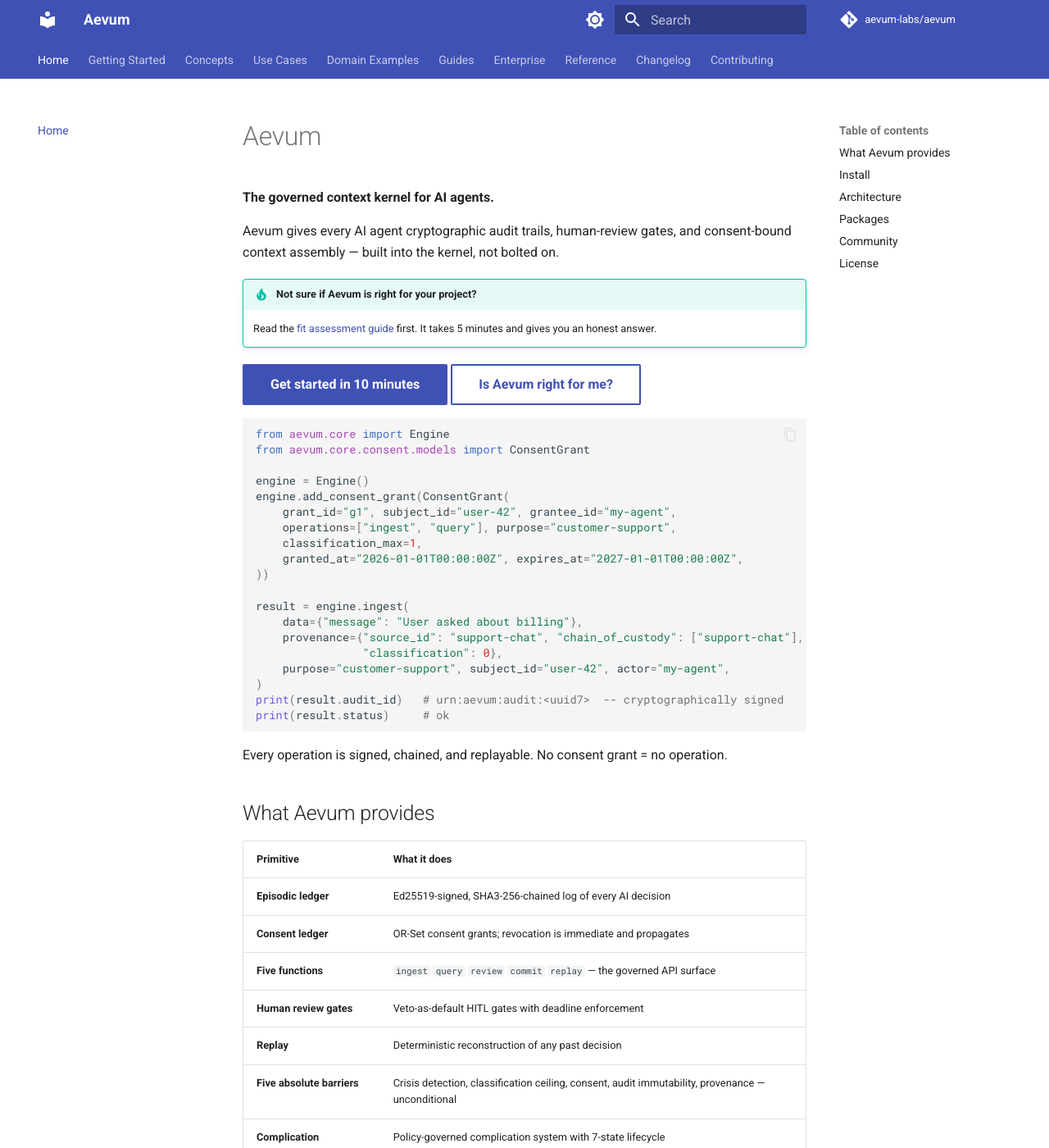
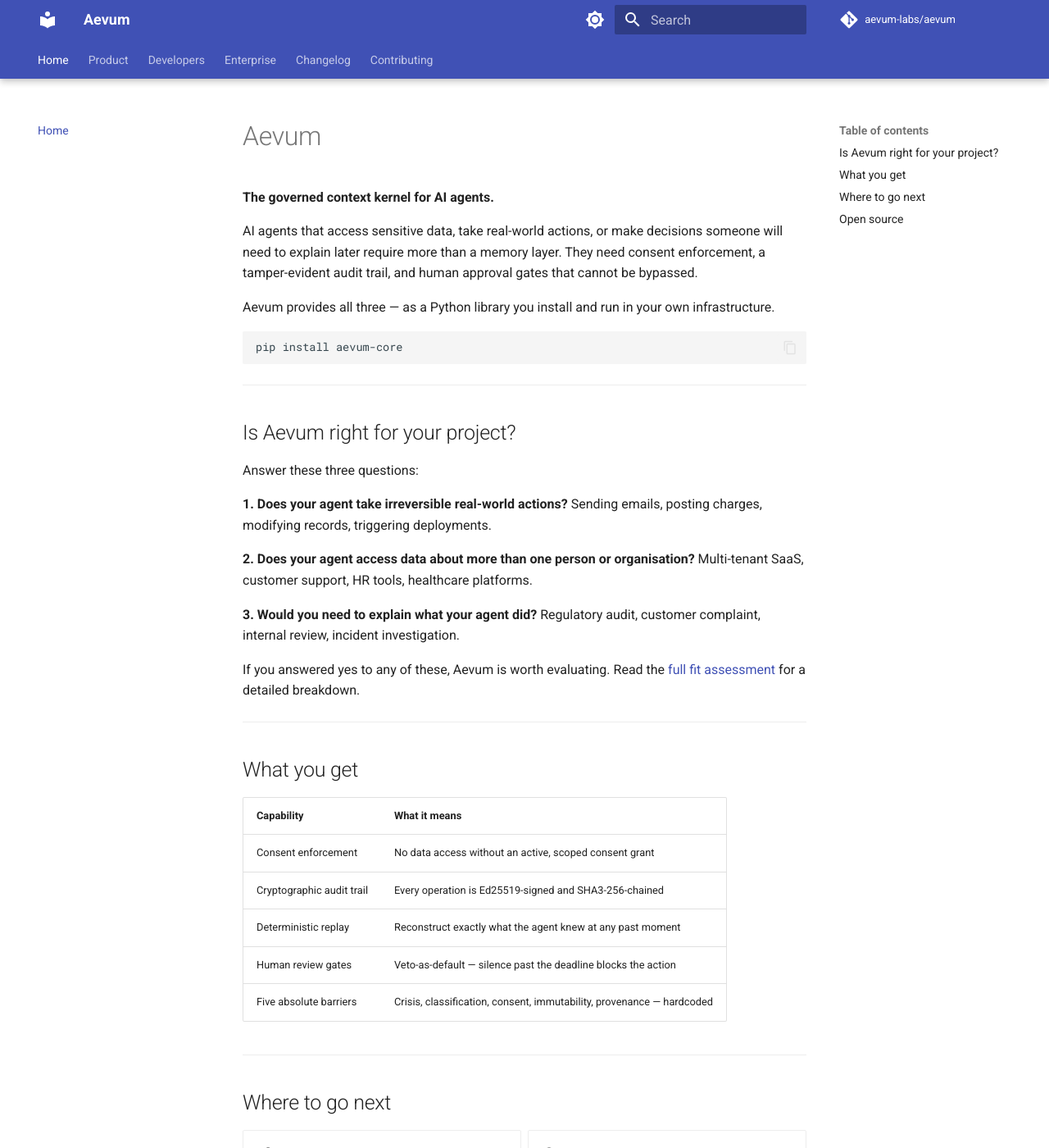
Before and after one commit to aevum-labs/aevum, an MkDocs documentation site: the page built from docs/index.md, in a window 1280 px wide and 1400 px high. Shown: the whole window at 82% size. Built offline with MkDocs 1.6.1 and Material for MkDocs 9.7.7, drawn with Linux system fonts in a browser that asks for light colours; comment, search, counter and statistics services are not loaded; the version menu is left out; some of the changed text lies outside the part shown.

Commit message:
Restructure nav into tabs, add GA4 analytics
https://claude.ai/code/session_01LMB8Ke46DsMVdtW4zpDgxT
Signed-off-by: Claude <noreply@anthropic.com>

````diff
--- a/docs/index.md
+++ b/docs/index.md
@@ -2,108 +2,87 @@
 
 **The governed context kernel for AI agents.**
 
-Aevum gives every AI agent cryptographic audit trails, human-review gates,
-and consent-bound context assembly — built into the kernel, not bolted on.
+AI agents that access sensitive data, take real-world actions, or make
+decisions someone will need to explain later require more than a memory
+layer. They need consent enforcement, a tamper-evident audit trail, and
+human approval gates that cannot be bypassed.
 
-!!! tip "Not sure if Aevum is right for your project?"
-    Read the [fit assessment guide](guides/fit-assessment.md) first.
-    It takes 5 minutes and gives you an honest answer.
+Aevum provides all three — as a Python library you install and run
+in your own infrastructure.
 
-[Get started in 10 minutes](getting-started/quickstart.md){ .md-button .md-button--primary }
-[Is Aevum right for me?](guides/fit-assessment.md){ .md-button }
-
-```python
-from aevum.core import Engine
-from aevum.core.consent.models import ConsentGrant
-
-engine = Engine()
-engine.add_consent_grant(ConsentGrant(
-    grant_id="g1", subject_id="user-42", grantee_id="my-agent",
-    operations=["ingest", "query"], purpose="customer-support",
-    classification_max=1,
-    granted_at="2026-01-01T00:00:00Z", expires_at="2027-01-01T00:00:00Z",
-))
-
-result = engine.ingest(
-    data={"message": "User asked about billing"},
-    provenance={"source_id": "support-chat", "chain_of_custody": ["support-chat"],
-                "classification": 0},
-    purpose="customer-support", subject_id="user-42", actor="my-agent",
-)
-print(result.audit_id)   # urn:aevum:audit:<uuid7>  -- cryptographically signed
-print(result.status)     # ok
+```bash
+pip install aevum-core
 ```
 
-Every operation is signed, chained, and replayable. No consent grant = no operation.
+---
 
-## What Aevum provides
+## Is Aevum right for your project?
 
-| Primitive | What it does |
+Answer these three questions:
+
+**1. Does your agent take irreversible real-world actions?**
+Sending emails, posting charges, modifying records, triggering deployments.
+
+**2. Does your agent access data about more than one person or organisation?**
+Multi-tenant SaaS, customer support, HR tools, healthcare platforms.
+
+**3. Would you need to explain what your agent did?**
+Regulatory audit, customer complaint, internal review, incident investigation.
+
+If you answered yes to any of these, Aevum is worth evaluating.
+Read the [full fit assessment](guides/fit-assessment.md) for a
+detailed breakdown.
+
+---
+
+## What you get
+
+| Capability | What it means |
 |---|---|
-| **Episodic ledger** | Ed25519-signed, SHA3-256-chained log of every AI decision |
-| **Consent ledger** | OR-Set consent grants; revocation is immediate and propagates |
-| **Five functions** | `ingest` `query` `review` `commit` `replay` — the governed API surface |
-| **Human review gates** | Veto-as-default HITL gates with deadline enforcement |
-| **Replay** | Deterministic reconstruction of any past decision |
-| **Five absolute barriers** | Crisis detection, classification ceiling, consent, audit immutability, provenance — unconditional |
-| **Complication framework** | Policy-governed complication system with 7-state lifecycle |
-| **MCP integration** | All five functions available as tools for any MCP-compatible host |
-| **Agent autonomy levels** | L1–L5 DeepMind taxonomy with automatic review triggers |
+| Consent enforcement | No data access without an active, scoped consent grant |
+| Cryptographic audit trail | Every operation is Ed25519-signed and SHA3-256-chained |
+| Deterministic replay | Reconstruct exactly what the agent knew at any past moment |
+| Human review gates | Veto-as-default — silence past the deadline blocks the action |
+| Five absolute barriers | Crisis, classification, consent, immutability, provenance — hardcoded |
 
-## Install
+---
 
-```bash
-pip install aevum-core          # kernel only
-pip install aevum-server        # + HTTP API
-pip install "aevum-core[cedar]" # + real Cedar policy enforcement
-```
+## Where to go next
 
-## Architecture
+<div class="grid cards" markdown>
 
-```
-┌─────────────────────────────────────┐
-│           Your application          │
-├──────────────┬──────────────────────┤
-│  aevum-mcp   │  aevum-server        │  ← Entry points
-│  (MCP tools) │  (HTTP API)          │
-├──────────────┴──────────────────────┤
-│            aevum-core               │  ← Kernel
-│  ingest  query  review  commit  replay
-│  ┌─────────────┐  ┌──────────────┐  │
-│  │ Episodic    │  │ Consent      │  │
-│  │ ledger      │  │ ledger       │  │
-│  │ (sigchain)  │  │ (OR-Set)     │  │
-│  └─────────────┘  └──────────────┘  │
-│  ┌──────────────────────────────┐   │
-│  │ Five absolute barriers       │   │
-│  └──────────────────────────────┘   │
-├─────────────────────────────────────┤
-│  aevum-store-oxigraph / -postgres   │  ← Graph backends
-└─────────────────────────────────────┘
-```
+-   :material-rocket-launch: **New to Aevum?**
 
-## Packages
+    Start with the quickstart — working code in under 10 minutes.
 
-| Package | Purpose |
-|---|---|
-| `aevum-core` | Context kernel: five functions, sigchain, barriers, consent |
-| `aevum-server` | HTTP API wrapping the five functions |
-| `aevum-sdk` | Complication developer kit |
-| `aevum-store-oxigraph` | Embedded RDF graph backend (single-node) |
-| `aevum-store-postgres` | PostgreSQL graph + consent + ledger backend |
-| `aevum-mcp` | MCP server for any MCP-compatible host (Claude Desktop, Cursor, and others) |
-| `aevum-oidc` | OIDC token validation complication |
-| `aevum-llm` | LiteLLM-backed LLM complication with audit trail |
-| `aevum-cli` | `aevum server start`, `aevum store migrate`, and more |
+    [Quickstart →](getting-started/quickstart.md)
 
-## Community
+-   :material-help-circle: **Not sure if it fits?**
 
-- **Questions and discussion:** [GitHub Discussions](https://github.com/aevum-labs/aevum/discussions)
-- **Bug reports:** [GitHub Issues](https://github.com/aevum-labs/aevum/issues)
-- **Security vulnerabilities:** [GitHub Security Advisories](https://github.com/aevum-labs/aevum/security/advisories/new) (private)
-- **Spec and conformance:** [aevum-labs/aevum-spec](https://github.com/aevum-labs/aevum-spec) and [aevum-labs/aevum-conformance](https://github.com/aevum-labs/aevum-conformance)
+    Answer three questions and get an honest recommendation.
 
-## License
+    [Fit Assessment →](guides/fit-assessment.md)
 
-Code: Apache-2.0
-Specification: CC-BY-4.0 + OWFa 1.0.1
+-   :material-domain: **Enterprise evaluation?**
+
+    Security architecture, threat model, license analysis, and more.
+
+    [Enterprise Package →](enterprise/overview.md)
+
+-   :material-book-open: **Want to understand the design?**
+
+    End-to-end data flow, the five functions, and the sigchain.
+
+    [How It Works →](concepts/how-it-works.md)
+
+</div>
+
+---
+
+## Open source
+
+Apache-2.0 ·
+[github.com/aevum-labs/aevum](https://github.com/aevum-labs/aevum)
+
+Self-hosted — your data never leaves your infrastructure.
+No vendor API. No telemetry. No SaaS dependency.
--- a/mkdocs.yml
+++ b/mkdocs.yml
@@ -23,8 +23,10 @@ theme:
         name: Switch to light mode
   features:
     - navigation.tabs
+    - navigation.tabs.sticky
     - navigation.sections
     - navigation.expand
+    - navigation.indexes
     - navigation.top
     - search.suggest
     - search.highlight
@@ -59,41 +61,51 @@ markdown_extensions:
   - toc:
       permalink: true
   - attr_list
+  - md_in_html
 
 extra:
+  analytics:
+    provider: google
+    property: G-FHDQEMNCM2
   social:
     - icon: fontawesome/brands/github
       link: https://github.com/aevum-labs/aevum
-  version:
-    provider: mike
 
 nav:
   - Home: index.md
-  - Getting Started:
-    - Quickstart: getting-started/quickstart.md
-    - Installation: getting-started/installation.md
-    - MCP Setup: getting-started/mcp-setup.md
-    - Windows Guide: getting-started/quickstart-windows.md
-    - FAQ: getting-started/faq.md
-  - Concepts:
-    - How It Works: concepts/how-it-works.md
-    - The Five Functions: concepts/five-functions.md
-    - The Five Barriers: concepts/five-barriers.md
-    - Consent Model: concepts/consent-model.md
-    - The Sigchain: concepts/sigchain.md
-  - Use Cases:
-    - Billing Inquiry: use-cases/billing-inquiry.md
-    - Enterprise Scenarios: use-cases/enterprise-scenarios.md
-  - Domain Examples:
-    - Overview: domain-examples/index.md
-    - Healthcare (FHIR R4): domain-examples/healthcare.md
-    - Finance (SOX): domain-examples/finance.md
-    - Legal (GDPR): domain-examples/legal.md
-  - Guides:
-    - Is Aevum Right for You?: guides/fit-assessment.md
-    - Guide by User Type: guides/non-enterprise.md
-    - Building an Integration Layer: guides/integration-layer.md
-    - Troubleshooting: guides/troubleshooting.md
+  - Product:
+    - What is Aevum?: product/what-is-aevum.md
+    - Is It Right for You?: guides/fit-assessment.md
+    - Use Cases: use-cases/enterprise-scenarios.md
+    - By User Type: guides/non-enterprise.md
+  - Developers:
+    - Getting Started:
+      - Quickstart: getting-started/quickstart.md
+      - Installation: getting-started/installation.md
+      - MCP Setup: getting-started/mcp-setup.md
+      - Windows Guide: getting-started/quickstart-windows.md
+      - FAQ: getting-started/faq.md
+    - Concepts:
+      - How It Works: concepts/how-it-works.md
+      - Five Functions: concepts/five-functions.md
+      - Five Barriers: concepts/five-barriers.md
+      - Consent Model: concepts/consent-model.md
+      - The Sigchain: concepts/sigchain.md
+    - Guides:
+      - Integration Layer: guides/integration-layer.md
+      - Billing Walkthrough: use-cases/billing-inquiry.md
+      - Troubleshooting: guides/troubleshooting.md
+    - Domain Examples:
+      - Overview: domain-examples/index.md
+      - Healthcare (FHIR R4): domain-examples/healthcare.md
+      - Finance (SOX): domain-examples/finance.md
+      - Legal (GDPR): domain-examples/legal.md
+    - Reference:
+      - Engine: reference/engine.md
+      - Output Envelope: reference/output-envelope.md
+      - Consent Grants: reference/consent-grants.md
+      - Audit Events: reference/audit-events.md
+      - CLI: reference/cli.md
   - Enterprise:
     - Evaluation Package: enterprise/overview.md
     - Security Architecture: enterprise/security-architecture.md
@@ -101,11 +113,5 @@ nav:
     - Threat Model: enterprise/threat-model.md
     - Production Deployment: enterprise/deployment-guide.md
     - License Analysis: enterprise/license-analysis.md
-  - Reference:
-    - Engine: reference/engine.md
-    - Output Envelope: reference/output-envelope.md
-    - Consent Grants: reference/consent-grants.md
-    - Audit Events: reference/audit-events.md
-    - CLI: reference/cli.md
   - Changelog: changelog.md
   - Contributing: contributing.md
````
Also changed, not shown: docs/product/what-is-aevum.md (+16 -21 lines).
